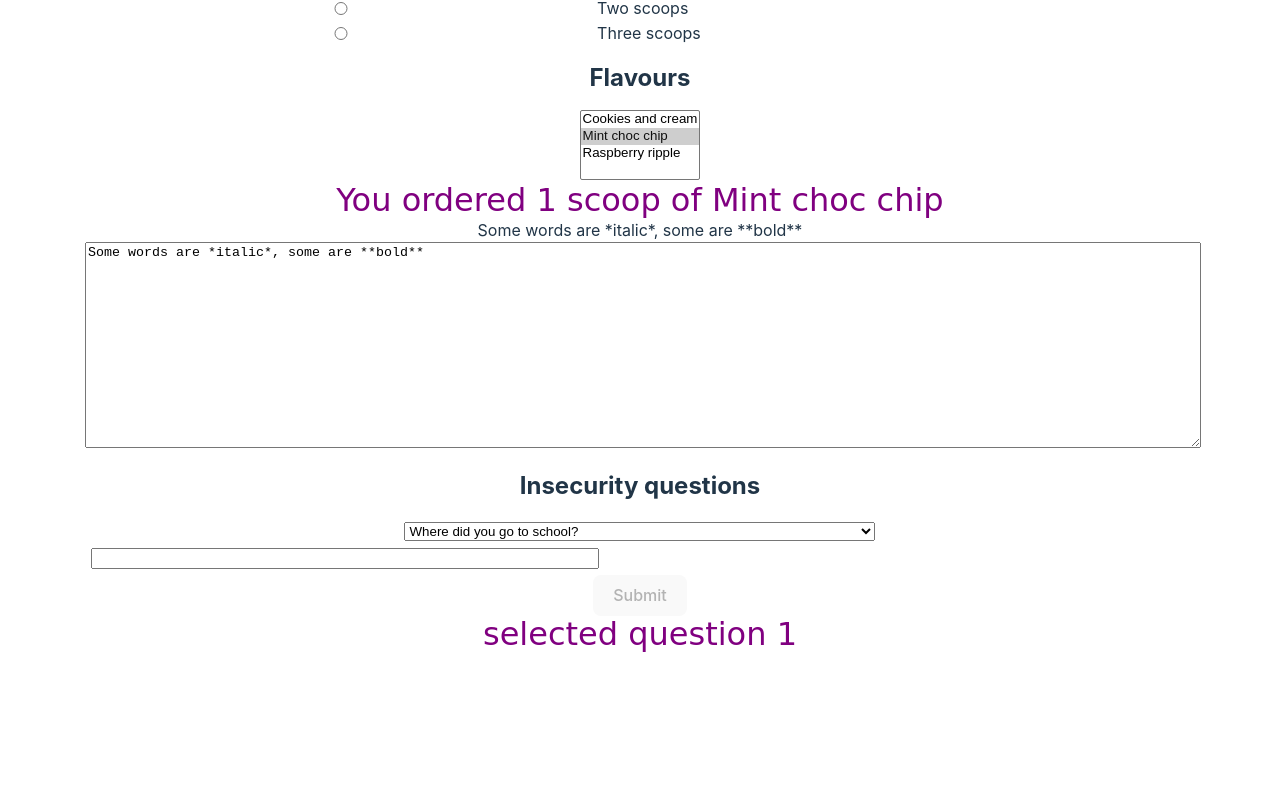
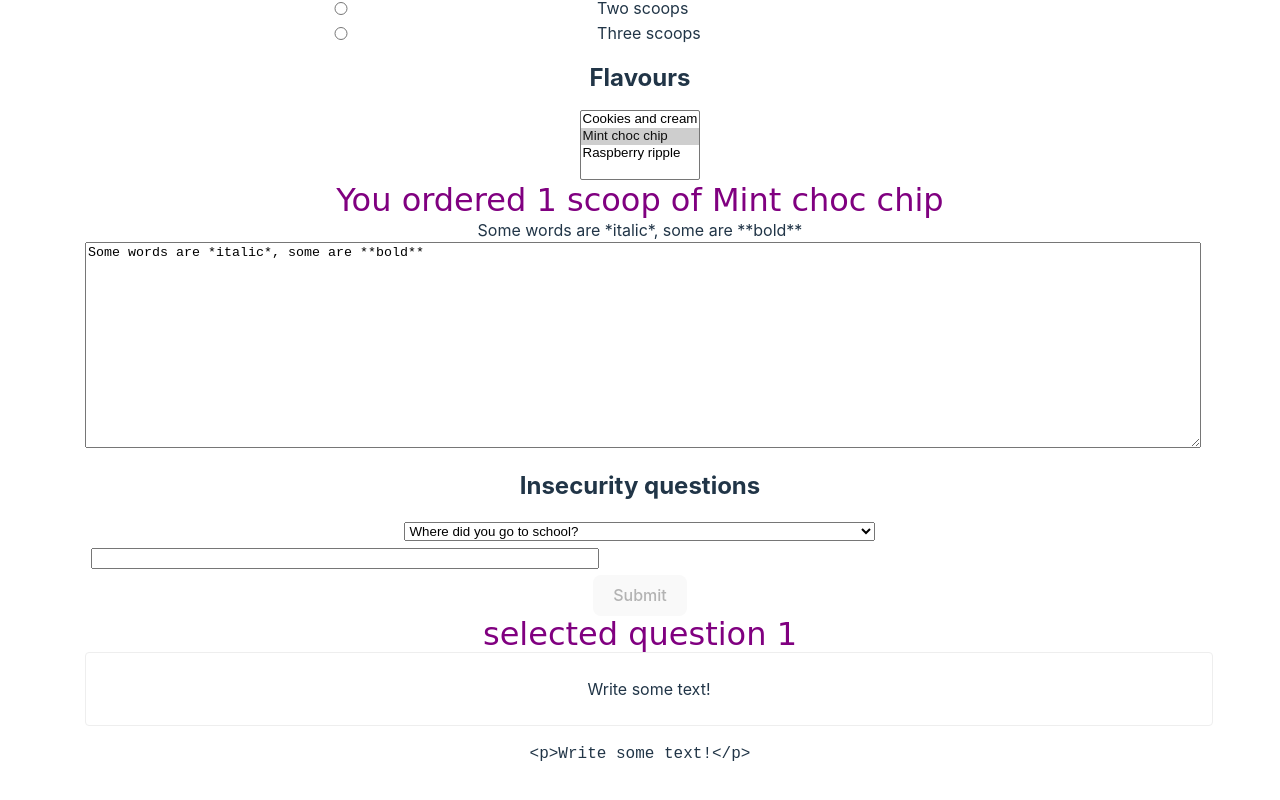
Before and after one commit to henrikvilhelmberglund/todo-svelte, a Svelte app: page / in a window 1280 px wide. Shown: the part 1736-2536 px from the top of the page. Before the commit the page ends 2420 px from the top, so only its background shows below. Built offline with nearby package versions, Linux system fonts and the light colour scheme; the HTML template or start-up script is replaced by a standard one.

Commit message:
add contenteditable binding

```diff
--- a/src/App.svelte
+++ b/src/App.svelte
@@ -113,6 +113,8 @@
       `answered question ${selected.id} (${selected.text}) with "${answer}"`
     );
   }
+
+  let html = "<p>Write some text!</p>";
 </script>
 
 <main>
@@ -306,6 +308,10 @@
   </form>
 
   <p>selected question {selected ? selected.id : "[waiting...]"}</p>
+
+  <div contenteditable="true" bind:innerHTML={html} />
+
+  <pre>{html}</pre>
 </main>
 
 <style>
@@ -337,4 +343,10 @@
     width: 500px;
     max-width: 100%;
   }
+
+  [contenteditable] {
+    padding: 0.5em;
+    border: 1px solid #eee;
+    border-radius: 4px;
+  }
 </style>
```
